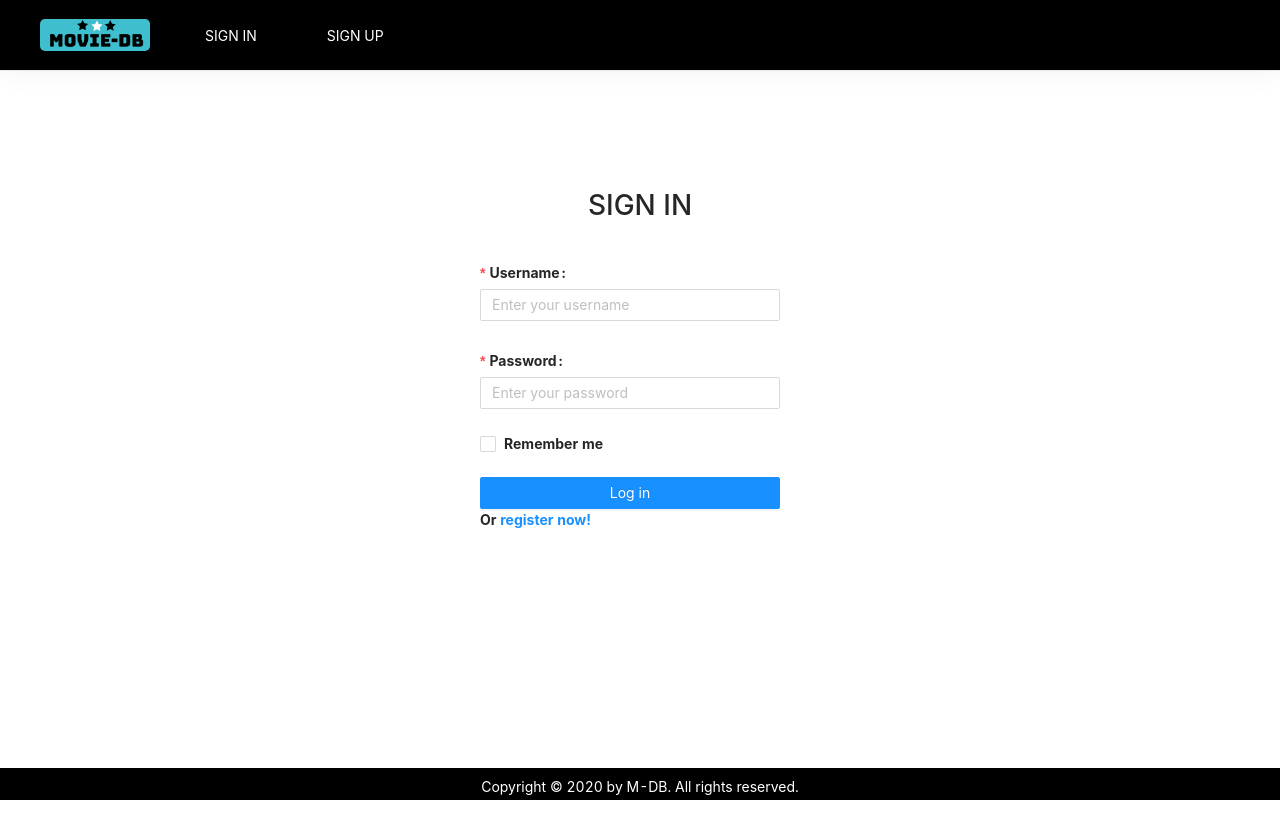
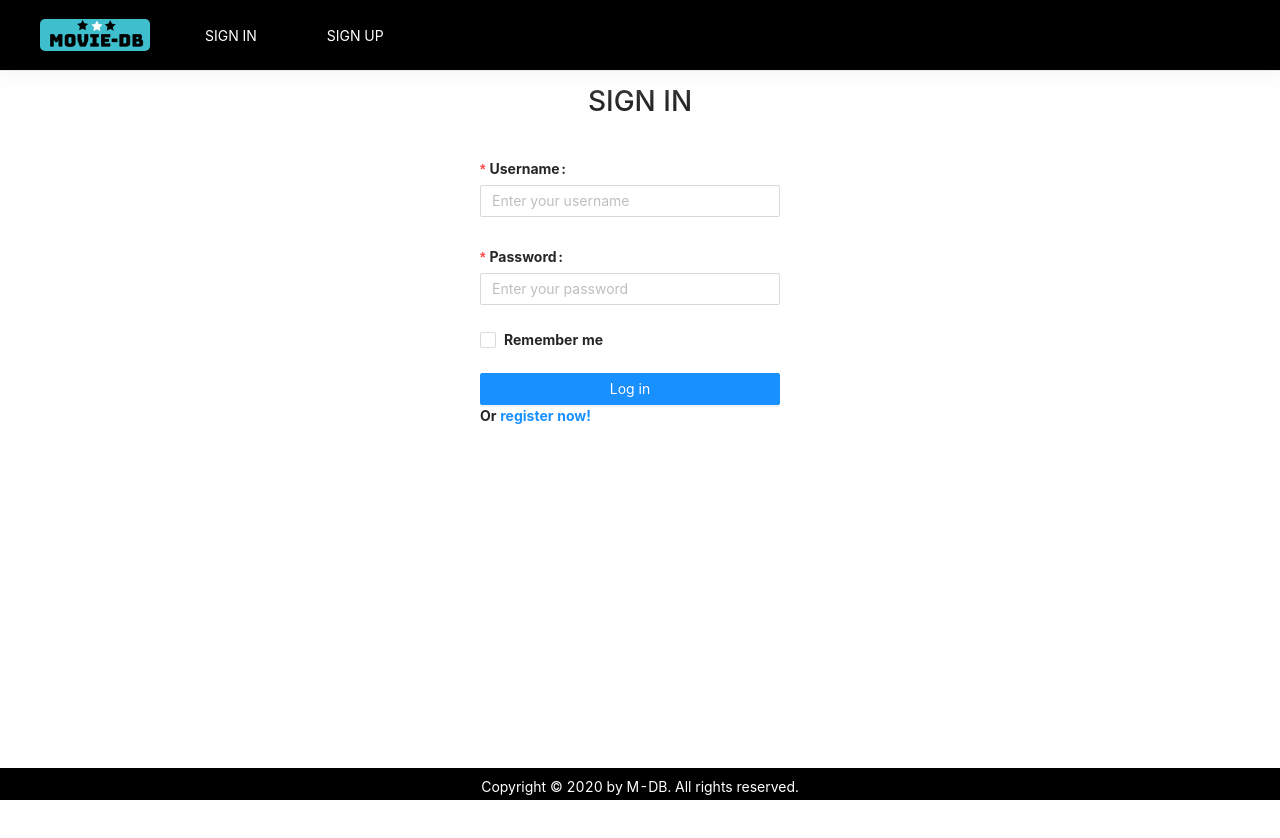
Before and after one commit to surajkarki66/moviedb, a React (Create React App) app in the folder client/: page /login in a window 1280 px wide. Shown: the top 838 px of the page. After the commit the page ends 800 px from the top, so only its background shows below. Built offline with nearby package versions, Linux system fonts and the light colour scheme; no server answers.

Commit message:
Push to '/' after sign out

```diff
--- a/client/src/components/UI/Navbar/sections/RightMenu.js
+++ b/client/src/components/UI/Navbar/sections/RightMenu.js
@@ -29,7 +29,7 @@ const RightMenu = (props) => {
             type="primary"
             onClick={() => {
               signOut(() => {
-                window.location.reload();
+                props.history.push("/");
               });
             }}
             style={{ fontWeight: "bold" }}
--- a/client/src/index.css
+++ b/client/src/index.css
@@ -28,7 +28,7 @@ body {
   display: flex;
   justify-content: center;
   align-items: center;
-  height: 100vh;
+  margin-top: 10px;
 }
 
 input.error {
```
